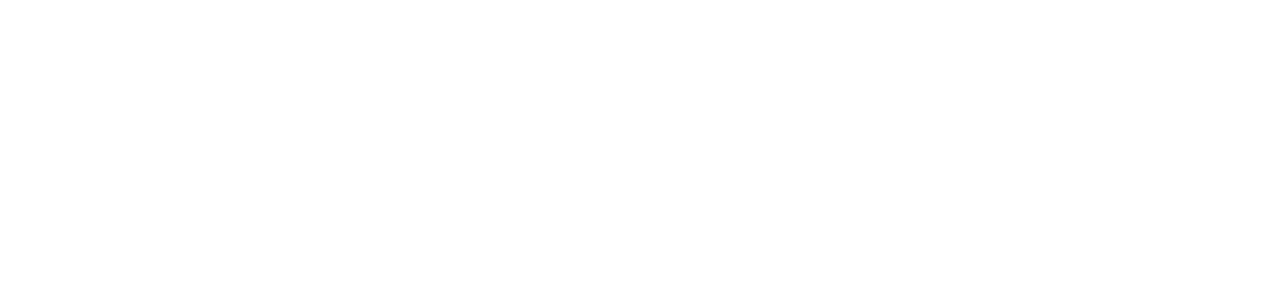
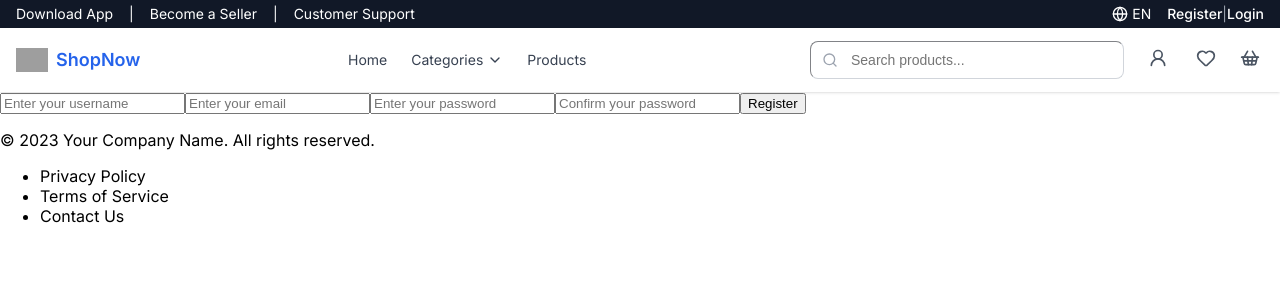
Before and after one commit to Venomous-pie/ShopnowEcommerce, a Vue app in the folder frontend/: page /register in a window 1280 px wide. Before the commit this address had no page. Shown: the top 300 px of the page. Built offline with nearby package versions, Linux system fonts and the light colour scheme; grey boxes are pictures that could not be loaded.

Commit message:
Created a Login, Register, Logout features

```diff
--- a/frontend/src/components/Navbar.vue
+++ b/frontend/src/components/Navbar.vue
@@ -55,13 +55,18 @@
 
                 <div class="px-4 py-2">
                   <div class="flex items-center justify-center gap-3">
-                    <a href="#"
+                    <a v-if="!isAuthenticated" href="/register"
                       class="flex-1 text-center text-sm font-medium py-1.5 px-2 rounded-md bg-gray-100 hover:bg-gray-200 transition-colors duration-150">
                       Register
                     </a>
-                    <a href="#"
+                    <a v-if="!isAuthenticated" href="/login"
                       class="flex-1 text-center text-sm font-medium py-1.5 px-2 rounded-md bg-blue-50 text-blue-600 hover:bg-blue-100 transition-colors duration-150">
                       Login
+                    </a>
+
+                    <a v-if="isAuthenticated" @submit.prevent="submitLogout"
+                      class="flex-1 text-center text-sm font-medium py-1.5 px-2 rounded-md bg-blue-50 text-blue-600 hover:bg-blue-100 transition-colors duration-150">
+                      Logout
                     </a>
                   </div>
                 </div>
@@ -75,9 +80,12 @@
             <a class="hover:text-blue-300">EN</a>
           </div>
           <div class="hidden sm:flex items-center justify-center gap-2">
-            <a href="#" class="text-sm font-medium hover:text-blue-600">Register</a>
+            <span v-if="!isAthenticated" >
+              <a href="/register" class="text-sm font-medium hover:text-blue-600">Register</a>
               <span class="text-gray-400">|</span>
-            <a href="#" class="text-sm font-medium hover:text-blue-600">Login</a>
+              <a href="/login" class="text-sm font-medium hover:text-blue-600">Login</a>
+            </span>
+            <a v-if="isAthenticated" @click.prevent="submitLogout" href="" class="text-sm font-medium hover:text-blue-600">Logout</a>
           </div>
         </div>
       </div>
@@ -193,13 +201,18 @@
 
               <div class="px-4 py-2">
                 <div class="flex items-center justify-center gap-3 sm:gap-4">
-                  <a href="#"
+                  <a v-if="!isAthenticated" href="/register"
                     class="flex-1 text-center text-sm font-medium py-1.5 px-2 rounded-md bg-gray-100 hover:bg-gray-200 transition-colors duration-150">
                     Register
                   </a>
-                  <a href="#"
+                  <a v-if="!isAthenticated" href="/login"
                     class="flex-1 text-center text-sm font-medium py-1.5 px-2 rounded-md bg-blue-50 text-blue-600 hover:bg-blue-100 transition-colors duration-150">
                     Login
+                  </a>
+
+                  <a v-if="isAthenticated" @click.prevent="submitLogout"
+                    class="flex-1 text-center text-sm font-medium py-1.5 px-2 rounded-md bg-gray-100 hover:bg-gray-200 transition-colors duration-150">
+                    Logout
                   </a>
                 </div>
               </div>
@@ -315,6 +328,8 @@
   HelpCircle,
 } from 'lucide-vue-next'
 import { useDropdownManager } from '../composables/useDropdownManager'
+import { logout } from '../utils/auth.js'
+
 
 // Simple dropdown state management
 const { activeDropdown, openDropdown, closeDropdown, isActive } = useDropdownManager()
@@ -353,6 +368,8 @@
   'books': BookOpen,
   default: Tag
 }
+
+const isAthenticated = ref(localStorage.getItem('isAuthenticated') === 'true')
 
 function getCategoryIcon(cat) {
   if (!cat) return categoryIcons.default
@@ -426,6 +443,11 @@
     searchQuery.value = product.name
     showSuggestions.value = false
   }
+
+  async function submitLogout() {
+    logout()
+  }
+
 </script>
 
 <style scoped>
--- a/frontend/src/pages/user_auth_pages/Login.vue
+++ b/frontend/src/pages/user_auth_pages/Login.vue
@@ -0,0 +1,41 @@
+<template>
+    <form @submit.prevent="submitLogin">
+        <input v-model="username" type="text" placeholder="Enter your username" required>
+        <input v-model="password" type="password" placeholder="Enter your password" required>
+        <button type="submit">Login</button>
+    </form>
+</template>
+
+<script setup>
+
+    import { ref } from 'vue'
+    import { useRouter } from 'vue-router'
+
+    const router = useRouter()
+    const username = ref('')
+    const password = ref('')
+
+    async function submitLogin() {
+        const response = await fetch('http://localhost:5173/api/login/', {
+            method: 'POST',
+            headers: {'Content-type': 'application/json'},
+            body: JSON.stringify({
+                username: username.value,
+                password: password.value,
+            }),
+        })
+
+        const data = await response.json()
+
+        if (response.ok) {
+            localStorage.setItem('access', data.access)
+            localStorage.setItem('refresh', data.refresh)
+            localStorage.setItem('isAuthenticated', 'true')
+
+            window.location.href = '/'
+        } else {
+            console.error(data)
+            alert('Invalid Credentials.')
+        }
+    }
+</script>
--- a/frontend/src/pages/user_auth_pages/Register.vue
+++ b/frontend/src/pages/user_auth_pages/Register.vue
@@ -0,0 +1,43 @@
+<template>
+    <form @submit.prevent="submitRegister">
+        <input v-model="username" type="text" placeholder="Enter your username" required>
+        <input v-model="email" type="email" placeholder="Enter your email" required>
+        <input v-model="password" type="password" placeholder="Enter your password" required>
+        <input v-model="confirm_password" type="password" placeholder="Confirm your password" required>
+        <button type="submit">Register</button>
+    </form>
+</template>
+
+<script setup>
+
+    import { ref } from 'vue'
+    import { useRouter } from 'vue-router'
+
+    const router = useRouter()
+    const username = ref('')
+    const email = ref('')
+    const password = ref('')
+    const confirm_password = ref('')
+
+    async function submitRegister() {
+        const response = await fetch('http://localhost:5173/api/register/', {
+            method: 'POST',
+            headers: {'Content-type': 'application/json'},
+            body: JSON.stringify({
+                username: username.value,
+                email: email.value,
+                password: password.value,
+                confirm_password: confirm_password.value,
+            }),
+        })
+
+        const data = await response.json()
+
+        if (response.ok) {
+            router.push('/login')
+        } else {
+            console.error(data)
+            // alert('')
+        }
+    }
+</script>
--- a/frontend/src/router.js
+++ b/frontend/src/router.js
@@ -1,6 +1,10 @@
 import { createRouter, createWebHistory } from 'vue-router'
 import Layout from './components/Layout.vue'
 import { Homepage, About } from './pages'
+import Login from './pages/user_auth_pages/Login.vue'
+import Register from './pages/user_auth_pages/Register.vue'
+import { compile } from 'vue'
+
 
 const routes = [
   {
@@ -9,6 +13,8 @@
     children: [
       { path: '', component: Homepage },
       { path: 'about', component: About },
+      { path: 'login', component: Login},
+      { path: 'register', component: Register},
     ]
   }
 ]
--- /dev/null
+++ b/frontend/src/utils/auth.js
@@ -0,0 +1,6 @@
+export function logout() {
+    localStorage.removeItem('access');
+    localStorage.removeItem('refresh');
+    localStorage.removeItem('isAuthenticated');
+    window.location.href = '/login'
+}
```
Also changed, not shown: 2 other files (tests, documents, lock files or other folders). Lines whose indentation alone changed are shown as unchanged.
